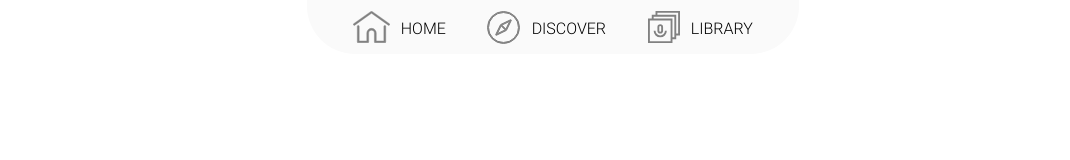
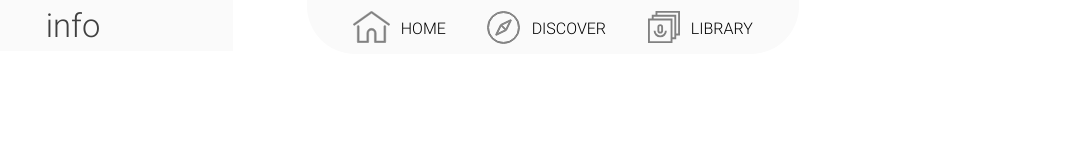
Before and after one commit to helagro/fria-play, a React (Create React App) app: page / in a window 1280 px wide. Shown: the top 160 px of the page, without its empty margins (87-1157 px from the left). Built offline with nearby package versions, Linux system fonts and the light colour scheme.

Commit message:
more work on playlist page

```diff
--- a/src/App.css
+++ b/src/App.css
@@ -16,3 +16,6 @@
 * {
   font-family: main;
 }
+
+
+html, body, #root { height: 100%; width: 100%; margin: 0; }
--- a/src/App.js
+++ b/src/App.js
@@ -10,8 +10,8 @@ import {
   Redirect
 } from "react-router-dom";
 
-import Player from "./pages/Player"
-import Playlist from "./pages/Playlist"
+import Player from "./components/Player"
+import Playlist from "./components/Playlist"
 
 class App extends Component {
   render() {
--- /dev/null
+++ b/src/components/PlayListComputerView.jsx
@@ -0,0 +1,24 @@
+import React from 'react'
+import MyNavBarPc from "./MyNavBarPc"
+import SongGrid from "./SongGrid"
+import style from "./style/PlayListComputerView.module.css"
+import PlayControlsPc from "../components/PlayControlsPc"
+
+function PlayListComputerView() {
+    return (
+        <div className={style.container}>
+            <MyNavBarPc/>
+            <div className={style.mainContent}>
+                <div className={style.infoPart}>
+                    <h1>info</h1>
+                </div>
+                <div className={style.songsPart}>
+                    <h1>songs</h1>
+                </div>
+            </div>
+            <PlayControlsPc/>
+        </div>
+    )
+}
+
+export default PlayListComputerView
--- a/src/pages/player.jsx
+++ b/src/components/Player.jsx
@@ -1,6 +1,6 @@
 /*index.jsx*/
 import React from "react";
-import MobileAppBar from "../components/MobileAppBar"
+import MobileAppBar from "./MobileAppBar"
 //Functional Component
 const player = () => {
   return (
--- /dev/null
+++ b/src/components/Playlist.jsx
@@ -0,0 +1,41 @@
+/*index.jsx*/
+import React from "react";
+import style from "./style/Playlist.module.css"
+import Helpers from "../Helpers"
+import PlaylistMobileView from "./PlaylistMobileView"
+import { useState, useEffect } from 'react';
+import PlayListComputerView from "./PlayListComputerView";
+
+function useWindowDimensions() {
+    const [windowDimensions, setWindowDimensions] = useState(getWindowDimensions());
+
+    useEffect(() => {
+      function handleResize() {
+        setWindowDimensions(getWindowDimensions());
+      }
+
+      window.addEventListener('resize', handleResize);
+      return () => window.removeEventListener('resize', handleResize);
+    }, []);
+
+    return windowDimensions;
+}
+function getWindowDimensions() {
+    const { innerWidth: width, innerHeight: height } = window;
+    return {
+        width,
+        height
+    };
+}
+
+const PlayList = () => {
+  const { height, width } = useWindowDimensions();
+
+  if(width < 1000){
+    return PlaylistMobileView()
+  } else{
+    return PlayListComputerView()
+  }
+};
+
+export default PlayList;
--- /dev/null
+++ b/src/components/PlaylistMobileView.jsx
@@ -0,0 +1,28 @@
+import React from 'react'
+import ExpandableMobileAppBar from "./ExpandableMobileAppBar";
+import RoundedTextAndImageButton from "./RoundedTextAndImageButton";
+import SongInfo from "./SongInfo";
+import SongList from "./SongList"
+import backArrow from "./img/ic-arrows-left.svg"
+import moreIcon from "./img/ic-actions-more-2.svg"
+import MyNavBar from "./MyNavBar"
+import logo23 from "./img/logo23.svg"
+import shuffle from "./img/shuffle.svg"
+import style from "./style/PlaylistMobileView.module.css"
+
+function PlaylistMobileView() {
+    return (
+        <div>
+        <ExpandableMobileAppBar iconOne={backArrow} iconTwo={moreIcon}/>
+        <h1>Top 4</h1>
+        <div className={style.btnContainer}>
+          <RoundedTextAndImageButton title="PLAY" image={logo23}/>
+          <RoundedTextAndImageButton title="SHUFFLE" image={shuffle}/>
+        </div>
+        <SongList/>
+        <MyNavBar/>
+      </div>
+    )
+}
+
+export default PlaylistMobileView
--- /dev/null
+++ b/src/components/style/PlayListComputerView.module.css
@@ -0,0 +1,19 @@
+.container{
+    display: grid;
+    grid-template-rows: min-content 1fr min-content;
+    height: 100vh;
+    width: 100vw;
+    align-items: stretch;
+    overflow: hidden;
+}
+
+.mainContent{
+    display: grid;
+    grid-template-columns: 1fr 3fr;
+    height: 100%;
+    width: 100%;
+}
+
+.infoPart{
+    background-color: var(--darker-field);
+}
--- /dev/null
+++ b/src/components/style/PlaylistMobileView.module.css
@@ -0,0 +1,15 @@
+
+h1{
+    font-size: 2.05em;
+    color: var(--dark-text);
+    text-align: center;
+    margin: 0.2em;
+    font-weight: 100;
+ }
+
+ .btnContainer{
+     display: grid;
+     grid-template-columns: auto auto;
+     column-gap: 1em;
+     margin: 0.3em 1.45em;
+ }
--- a/src/pages/playlist.jsx
+++ /dev/null
@@ -1,75 +0,0 @@
-/*index.jsx*/
-import React from "react";
-import ExpandableMobileAppBar from "../components/ExpandableMobileAppBar";
-import RoundedTextAndImageButton from "../components/RoundedTextAndImageButton";
-import SongInfo from "../components/SongInfo";
-import SongList from "../components/SongList"
-import logo23 from "../components/img/logo23.svg"
-import shuffle from "../components/img/shuffle.svg"
-import style from "./style/Playlist.module.css"
-import backArrow from "../components/img/ic-arrows-left.svg"
-import moreIcon from "../components/img/ic-actions-more-2.svg"
-import MyNavBar from "../components/MyNavBar"
-import MyNavBarPc from "../components/MyNavBarPc"
-import SongGrid from "../components/SongGrid"
-import Helpers from "../Helpers"
-import PlayControlsPc from "../components/PlayControlsPc"
-import { useState, useEffect } from 'react';
-
-function useWindowDimensions() {
-    const [windowDimensions, setWindowDimensions] = useState(getWindowDimensions());
-
-    useEffect(() => {
-      function handleResize() {
-        setWindowDimensions(getWindowDimensions());
-      }
-
-      window.addEventListener('resize', handleResize);
-      return () => window.removeEventListener('resize', handleResize);
-    }, []);
-
-    return windowDimensions;
-}
-function getWindowDimensions() {
-    const { innerWidth: width, innerHeight: height } = window;
-    return {
-        width,
-        height
-    };
-}
-
-const PlayList = () => {
-  const { height, width } = useWindowDimensions();
-
-  if(width < 1000){
-    return MobileView()
-  } else{
-    return computerView()
-  }
-};
-
-function MobileView(){
-  return (
-    <div>
-      <ExpandableMobileAppBar iconOne={backArrow} iconTwo={moreIcon}/>
-      <h1>Top 4</h1>
-      <div className={style.btnContainer}>
-        <RoundedTextAndImageButton title="PLAY" image={logo23}/>
-        <RoundedTextAndImageButton title="SHUFFLE" image={shuffle}/>
-      </div>
-      <SongList/>
-      <MyNavBar/>
-    </div>
-  );
-}
-
-function computerView(){
-  return (
-    <div>
-      <MyNavBarPc/>
-      <PlayControlsPc/>
-    </div>
-  );
-}
-
-export default PlayList;
--- a/src/pages/style/Playlist.module.css
+++ /dev/null
@@ -1,15 +0,0 @@
-
-h1{
-   font-size: 2.05em;
-   color: var(--dark-text);
-   text-align: center;
-   margin: 0.2em;
-   font-weight: 100;
-}
-
-.btnContainer{
-    display: grid;
-    grid-template-columns: auto auto;
-    column-gap: 1em;
-    margin: 0.3em 1.45em;
-}
```
Also changed, not shown: src/components/img/shuffle.svg, src/components/style/Playlist.module.css (added).
